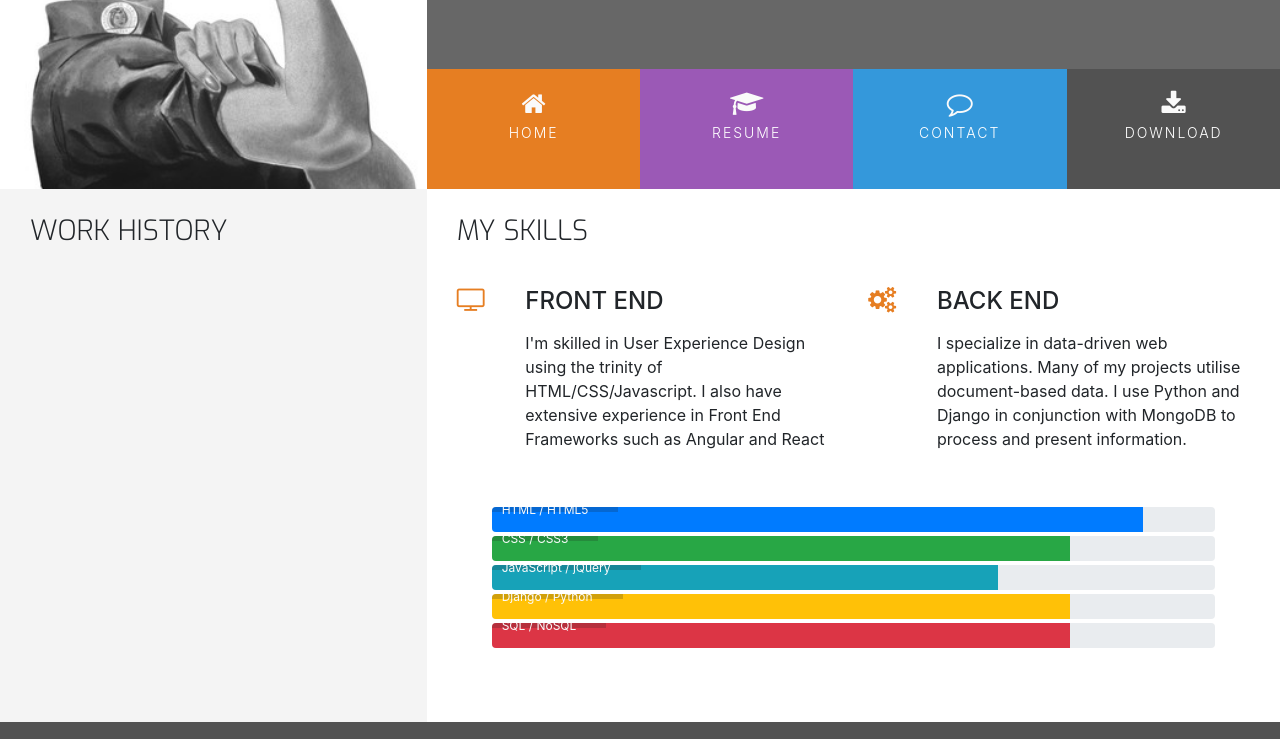
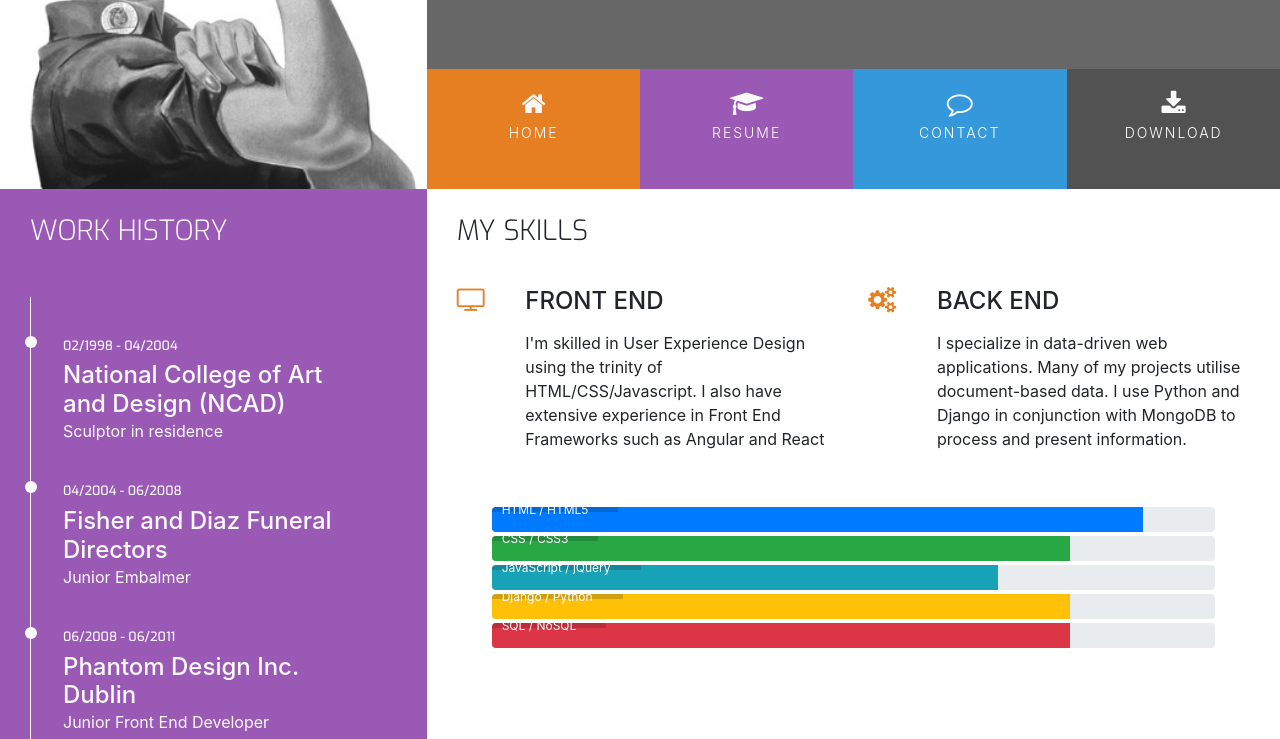
Before and after one commit to Katia-D15/bootstrap-resume-part-1, a plain HTML site: page resume.html in a window 1280 px wide. Shown: the part 180-919 px from the top of the page. Drawn offline with nearby package versions, Linux system fonts and the light colour scheme.

Commit message:
Add work history timeline

```diff
--- a/assets/css/style.css
+++ b/assets/css/style.css
@@ -13,6 +13,10 @@
 
 .bg-color-personal-info {
     background-color: #f4f4f4;
+}
+
+.bg-color-work-history {
+    background-color: #9b59b6;
 }
 
 .ui-menu-color-home {
@@ -66,6 +70,7 @@ h1,h2,h3,h4 {
     float:none;
 }
 
+.history-heading,
 .section-heading {
     font-family: "Exo", sans-serif;
     font-weight: 300;
@@ -288,3 +293,51 @@ footer {
 .progress-section {
     margin: 40px 20px;
 }
+
+/*-------------------------------------------Work History */
+
+.history-heading {
+    color: #fafafa;
+    margin-bottom: 50px;
+}
+
+.timeline-item {
+    padding: 4em 2em 0em 2em;
+    position: relative;
+    color: #fafafa;
+    border-left: 1px solid;
+}
+
+.timeline-item p {
+    padding: 0;
+    margin: 0;
+}
+
+.timeline-item:before {
+    content: attr(data-dates);
+    position: absolute;
+    left: 2.5em;
+    top: 3em;
+    display: block;
+    font-family: "Exo", sans-serif;
+    font-weight: 500;
+    font-size: 0.8em;
+    padding: 0;
+    margin: 0;
+}
+
+.timeline-item:after {
+    width: 12px;
+    height: 12px;
+    display: block;
+    top: 2.4em;
+    position: absolute;
+    left: -6px;
+    border-radius: 12px;
+    content: '';
+    background: #fafafa;
+}
+
+.history-items {
+    margin-bottom: 30px;
+}
--- a/resume.html
+++ b/resume.html
@@ -52,13 +52,31 @@
     </header>
         <section class="container-fluid">
         <div class="row">
-            <div class="col-md-4 bg-color-personal-info section-column">
+            <div class="col-md-4 bg-color-work-history section-column">
                 <div class="row">
                     <div class="col-12">
-                        <h3 class="section-heading uppercase">
+                        <h3 class="history-heading uppercase">
                             Work History
                         </h3>
                     </div>
+                </div>
+                <div class="history-items">
+                <div class="timeline-item" data-dates="02/1998 - 04/2004">
+                    <h4>National College of Art and Design (NCAD)</h4>
+                    <p>Sculptor in residence</p>
+                </div>
+                <div class="timeline-item" data-dates="04/2004 - 06/2008">
+                    <h4>Fisher and Diaz Funeral Directors</h4>
+                    <p>Junior Embalmer</p>
+                </div>
+                <div class="timeline-item" data-dates="06/2008 - 06/2011">
+                    <h4>Phantom Design Inc. Dublin</h4>
+                    <p>Junior Front End Developer</p>
+                </div>
+                <div class="timeline-item" data-dates="06/2011 - Present">
+                    <h4>Hooli Inc. Silicon Valley</h4>
+                    <p>Full Stack Web Developer</p>
+                </div>
                 </div>
             </div>
             <div class="col-md-8 bg-color-three-reasons section-column">
```
